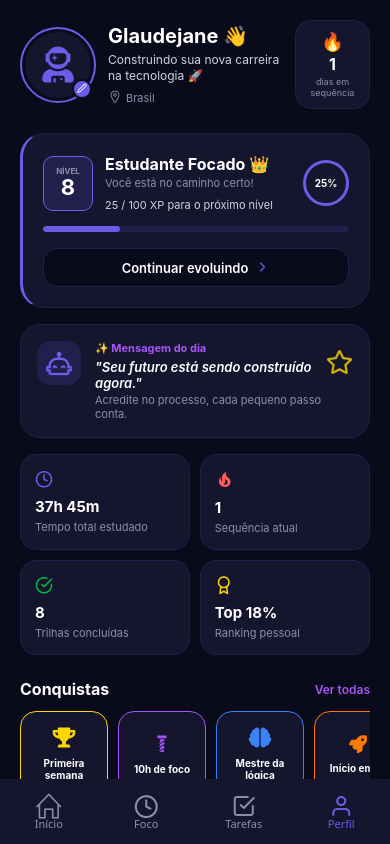
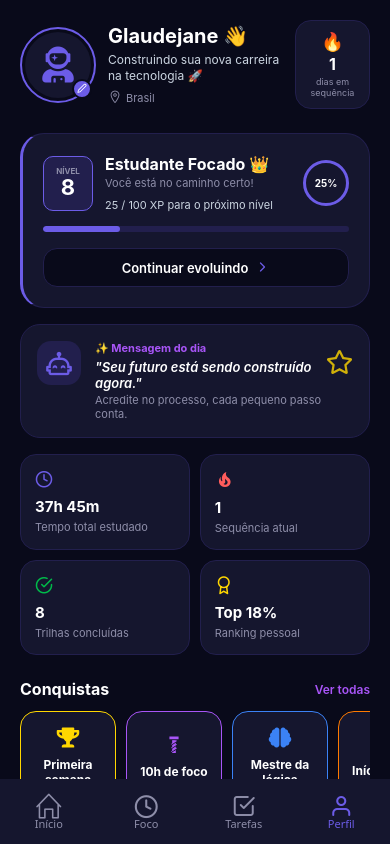
Before and after one commit to Glaudejane/StudyFlow, a React Native app: screen /Perfil in a window 390 px wide. Built offline with nearby package versions, Linux system fonts and the light colour scheme.

Commit message:
Corrige texto cortado e contraste dos cards de conquistas no Perfil

```diff
--- a/screens/ProfileScreen.js
+++ b/screens/ProfileScreen.js
@@ -144,28 +144,48 @@ export default function ProfileScreen() {
                 <ScrollView horizontal showsHorizontalScrollIndicator={false} style={styles.horizontalBadges}>
                     <View style={[styles.badgeItem, { borderColor: "#FFD700" }]}>
                         <FontAwesome5 name="trophy" size={20} color="#FFD700" />
-                        <Text style={styles.badgeItemName}>Primeira{"\n"}semana</Text>
-                        <Text style={[styles.badgeStatusText, { color: "#00BA4A" }]}>Concluída</Text>
+                        <Text style={styles.badgeItemName} allowFontScaling={false}>
+                            Primeira{"\n"}semana
+                        </Text>
+                        <Text style={[styles.badgeStatusText, { color: "#00BA4A" }]} allowFontScaling={false}>
+                            Concluída
+                        </Text>
                     </View>
                     <View style={[styles.badgeItem, { borderColor: "#A855F7" }]}>
                         <MaterialCommunityIcons name="bolt" size={22} color="#A855F7" />
-                        <Text style={styles.badgeItemName}>10h de foco</Text>
-                        <Text style={[styles.badgeStatusText, { color: "#00BA4A" }]}>Concluída</Text>
+                        <Text style={styles.badgeItemName} allowFontScaling={false}>
+                            10h de foco
+                        </Text>
+                        <Text style={[styles.badgeStatusText, { color: "#00BA4A" }]} allowFontScaling={false}>
+                            Concluída
+                        </Text>
                     </View>
                     <View style={[styles.badgeItem, { borderColor: "#3B82F6" }]}>
                         <FontAwesome5 name="brain" size={20} color="#3B82F6" />
-                        <Text style={styles.badgeItemName}>Mestre da{"\n"}lógica</Text>
-                        <Text style={[styles.badgeStatusText, { color: "#00BA4A" }]}>Concluída</Text>
+                        <Text style={styles.badgeItemName} allowFontScaling={false}>
+                            Mestre da{"\n"}lógica
+                        </Text>
+                        <Text style={[styles.badgeStatusText, { color: "#00BA4A" }]} allowFontScaling={false}>
+                            Concluída
+                        </Text>
                     </View>
                     <View style={[styles.badgeItem, { borderColor: "#FF7A00" }]}>
                         <FontAwesome5 name="rocket" size={18} color="#FF7A00" />
-                        <Text style={styles.badgeItemName}>Início em IA</Text>
-                        <Text style={[styles.badgeStatusText, { color: "#00BA4A" }]}>Concluída</Text>
+                        <Text style={styles.badgeItemName} allowFontScaling={false}>
+                            Início em IA
+                        </Text>
+                        <Text style={[styles.badgeStatusText, { color: "#00BA4A" }]} allowFontScaling={false}>
+                            Concluída
+                        </Text>
                     </View>
                     <View style={[styles.badgeItem, styles.badgeItemLocked]}>
                         <Feather name="lock" size={18} color="#41415C" />
-                        <Text style={[styles.badgeItemName, { color: "#8E8EA9" }]}>30 dias de{"\n"}foco</Text>
-                        <Text style={[styles.badgeStatusText, { color: "#8E8EA9" }]}>0 / 30</Text>
+                        <Text style={[styles.badgeItemName, { color: "#8E8EA9" }]} allowFontScaling={false}>
+                            30 dias de{"\n"}foco
+                        </Text>
+                        <Text style={[styles.badgeStatusText, { color: "#8E8EA9" }]} allowFontScaling={false}>
+                            0 / 30
+                        </Text>
                     </View>
                 </ScrollView>
 
@@ -381,26 +401,27 @@ const styles = StyleSheet.create({
     verTodasText: { color: "#A855F7", fontSize: 12, fontWeight: "600" },
     horizontalBadges: { flexDirection: "row", marginBottom: 20 },
     badgeItem: {
-        width: 88,
-        height: 100,
+        width: 96,
+        minHeight: 108,
         backgroundColor: "#15162E",
         borderRadius: 16,
         borderWidth: 1.5,
-        padding: 10,
+        paddingVertical: 12,
+        paddingHorizontal: 8,
         alignItems: "center",
         justifyContent: "center",
         marginRight: 10,
     },
-    badgeItemLocked: { borderColor: "#221F4D", opacity: 0.4 },
+    badgeItemLocked: { borderColor: "#41415C", opacity: 0.6 },
     badgeItemName: {
         color: "#FFF",
-        fontSize: 10,
+        fontSize: 12,
         fontWeight: "bold",
         textAlign: "center",
         marginTop: 8,
-        lineHeight: 12,
+        lineHeight: 15,
     },
-    badgeStatusText: { fontSize: 9, fontWeight: "bold", marginTop: 4 },
+    badgeStatusText: { fontSize: 11, fontWeight: "bold", marginTop: 4 },
 
     // 6. MEU FUTURO PROGRESSO
     objSubText: { color: "#8E8EA9", fontSize: 12, marginTop: -8, marginBottom: 12 },
```
